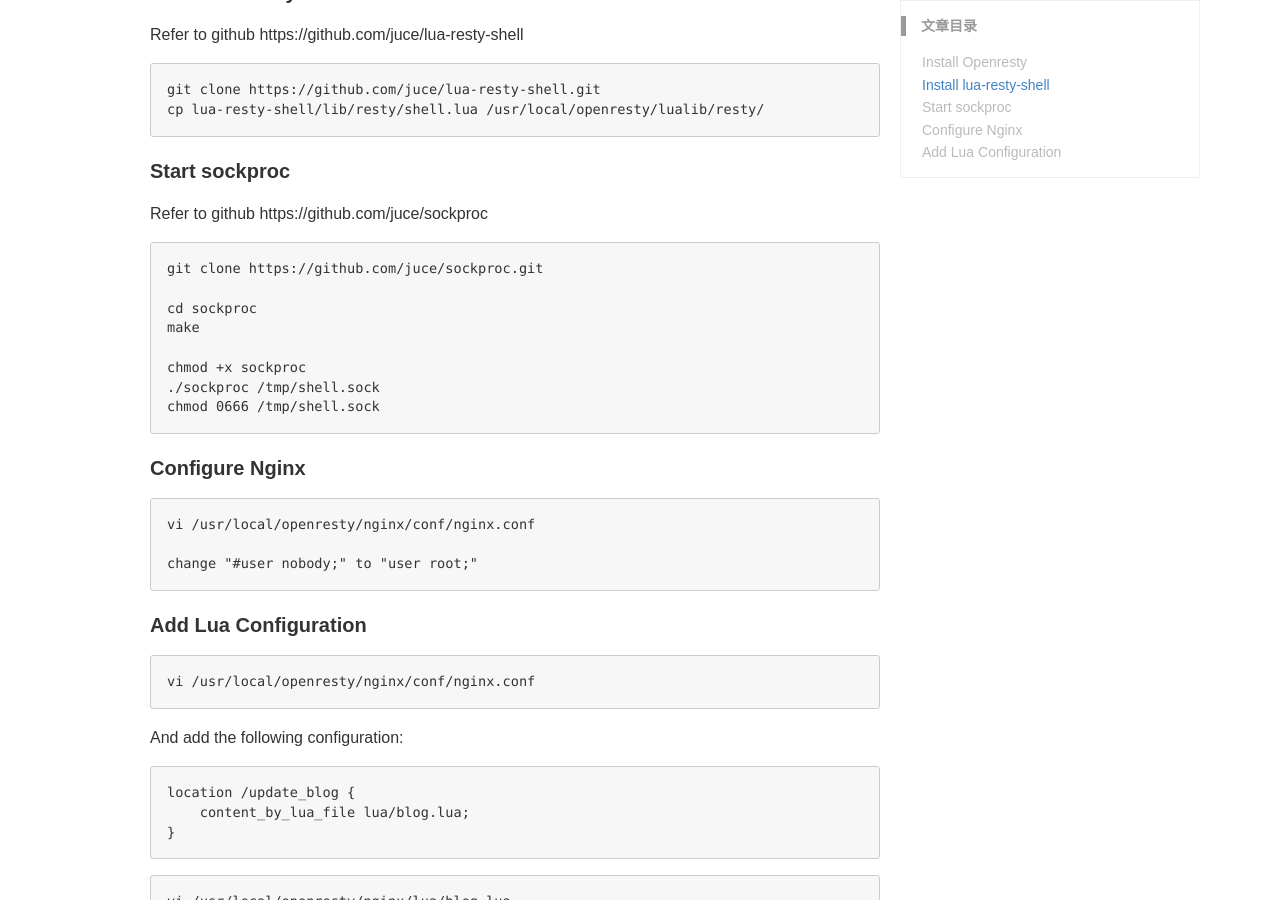
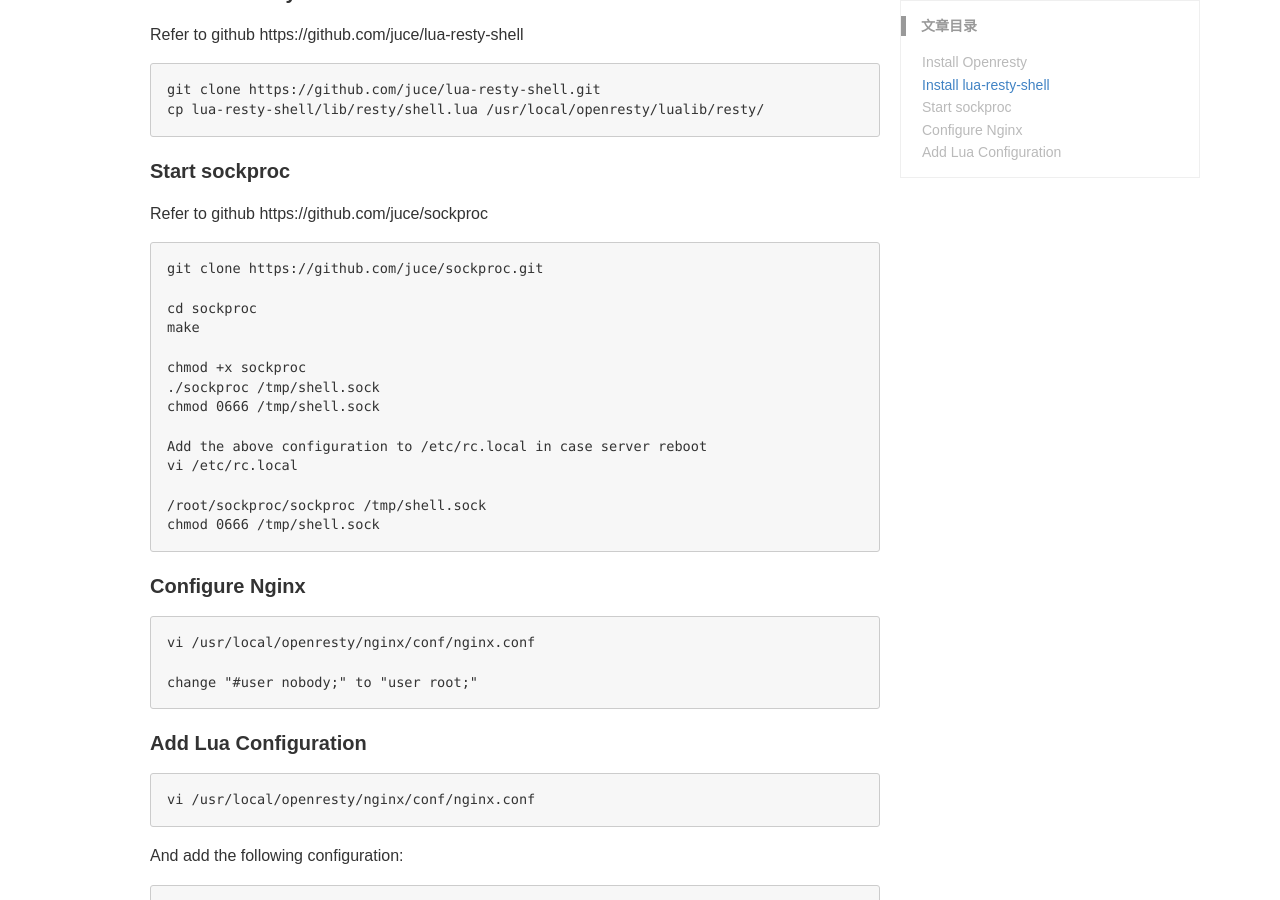
Before and after one commit to robinyeeh/robinye.github.io, a Jekyll site: the page built from _posts/nginx/2019-02-17-Nginx-Openresty-Lua-Shell.md, in a window 1280 px wide and 900 px high, scrolled down 750 px. Built offline with Jekyll 4.4.1, drawn with Linux system fonts in a browser that asks for light colours.

````diff
--- a/_posts/nginx/2019-02-17-Nginx-Openresty-Lua-Shell.md
+++ b/_posts/nginx/2019-02-17-Nginx-Openresty-Lua-Shell.md
@@ -51,6 +51,12 @@
 chmod +x sockproc
 ./sockproc /tmp/shell.sock
 chmod 0666 /tmp/shell.sock
+
+Add the above configuration to /etc/rc.local in case server reboot
+vi /etc/rc.local
+
+/root/sockproc/sockproc /tmp/shell.sock
+chmod 0666 /tmp/shell.sock
 ```
 
 #### Configure Nginx
````
